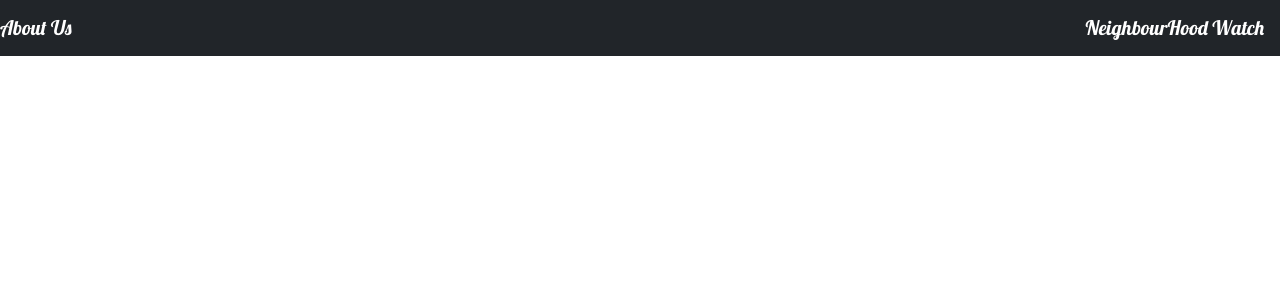
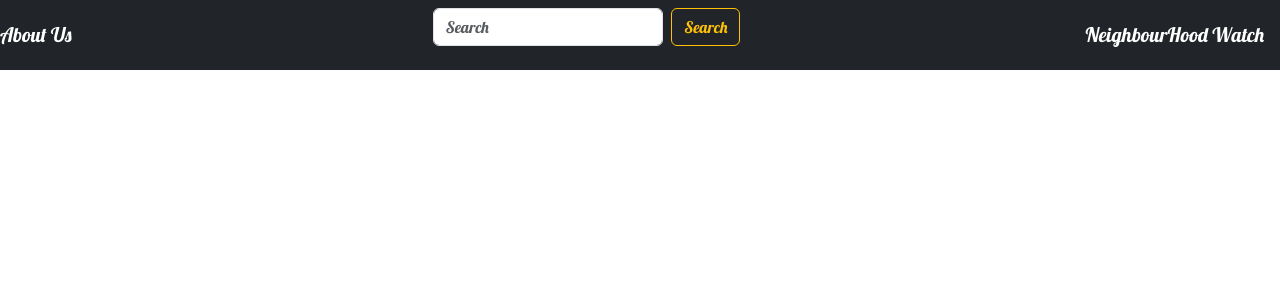
Before and after one commit to CheropS/N-watch, a Django app: template watch/templates/base.html in a window 1280 px wide. Shown: the top 300 px of the page. Run offline with Django 3.2, Linux system fonts and the light colour scheme; the template is opened without the code that fills it, so the values that code supplies are empty; some libraries are stand-ins or nearby versions.

Commit message:
styling home page and the navbar

```diff
--- a/static/css/styles.css
+++ b/static/css/styles.css
@@ -20,3 +20,6 @@ li{
 h3{
     color: yellow;
 }
+.container-fluid{
+    width: 95%;
+}
--- a/watch/templates/navbar.html
+++ b/watch/templates/navbar.html
@@ -6,6 +6,14 @@
       <span class="navbar-toggler-icon"></span>
     </button> -->
     <div>
+        <div class="container-fluid">
+            <form class="d-flex">
+              <input class="form-control me-2" type="search" placeholder="Search" aria-label="Search">
+              <button class="btn btn-outline-warning" type="submit">Search</button>
+            </form>
+          </div>
+    </div>
+    <div>
         <a class="navbar-brand" href="#">NeighbourHood Watch</a>
     </div>
   </nav>
```
Also changed, not shown: watch/templates/home.html (+7 -4 lines), watch/templates/search.html (added, +25 -0 lines).
